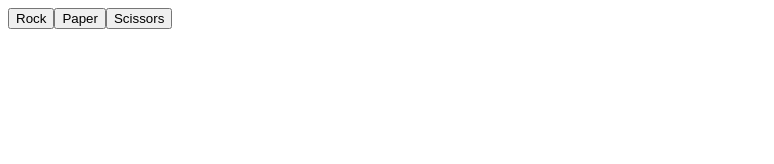
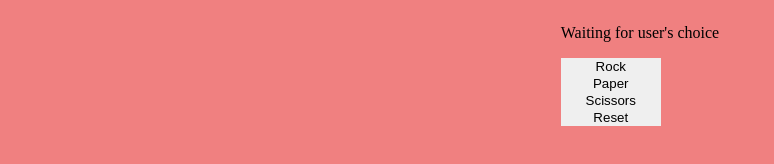
Before and after one commit to ezra-casas/rock-paper-scissors, a plain HTML site: page index.html in a window 1280 px wide. Shown: the whole page, without its empty margins (0-774 px from the left). Drawn offline with Linux system fonts and the light colour scheme.

Commit message:
added css

```diff
--- a/index.html
+++ b/index.html
@@ -5,6 +5,7 @@
     <meta http-equiv="X-UA-Compatible" content="IE=edge">
     <meta name="viewport" content="width=device-width, initial-scale=1.0">
     <script src="script/app.js"></script>
+    <link rel="stylesheet" href="/style/app.css">
     <title>Document</title>
 </head>
 <body onload="app()">
--- a/script/app.js
+++ b/script/app.js
@@ -46,32 +46,47 @@ function app(){
     const createFirstBtn = document.createElement('button');
     const createSecondBtn = document.createElement('button');
     const createThirdBtn = document.createElement('button');
+    const createResetBtn = document.createElement('button');
+    const createDivContainer = document.createElement('div');
+    const btnContainer = document.createElement('div');
+
 
     // setting textContent
     createFirstBtn.textContent = 'Rock';
     createSecondBtn.textContent = 'Paper';
     createThirdBtn.textContent = 'Scissors';
+    createResetBtn.textContent = 'Reset';
+    createDivContainer.textContent = "Waiting for user's choice"
+
 
     // Set class
     createFirstBtn.classList.add('rock');
     createSecondBtn.classList.add('paper');
     createThirdBtn.classList.add('scissors')
+    createDivContainer.classList.add('container');
+    btnContainer.classList.add('btn-container');
 
     // Add listeners to the buttons
     createFirstBtn.addEventListener('click', () => {
-        game('rock', computerPlay());
+        createDivContainer.textContent = game('rock', computerPlay());
     })
     createSecondBtn.addEventListener('click', () => {
-        game('paper', computerPlay());
+        createDivContainer.textContent = game('paper', computerPlay());
     })
     createThirdBtn.addEventListener('click', () => {
-        game('scissors', computerPlay());
+        createDivContainer.textContent = game('scissors', computerPlay());
+    })
+    createResetBtn.addEventListener('click', () => {
+        createDivContainer.textContent = "Waiting for user's choice"
     })
 
     // create 3 buttons:
-    getDiv.appendChild(createFirstBtn);
-    getDiv.appendChild(createSecondBtn);
-    getDiv.appendChild(createThirdBtn);
+    getDiv.appendChild(createDivContainer);
+    getDiv.appendChild(btnContainer)
+    btnContainer.appendChild(createFirstBtn);
+    btnContainer.appendChild(createSecondBtn);
+    btnContainer.appendChild(createThirdBtn);
+    btnContainer.appendChild(createResetBtn)
 
 
 }
--- /dev/null
+++ b/style/app.css
@@ -0,0 +1,24 @@
+body{
+    display: flex;
+    justify-content: center;
+    align-items: center;
+    background-color: lightcoral;
+}
+.container{
+    display: flex;
+    height: 50px;
+    justify-content: center;
+    align-items: center;
+}
+#root{
+    display: flex;
+    flex-direction: column;
+}
+.btn-container{
+    display: flex;
+    flex-direction: column;
+}
+button{
+    border: none;
+    width: 100px;
+}
```
